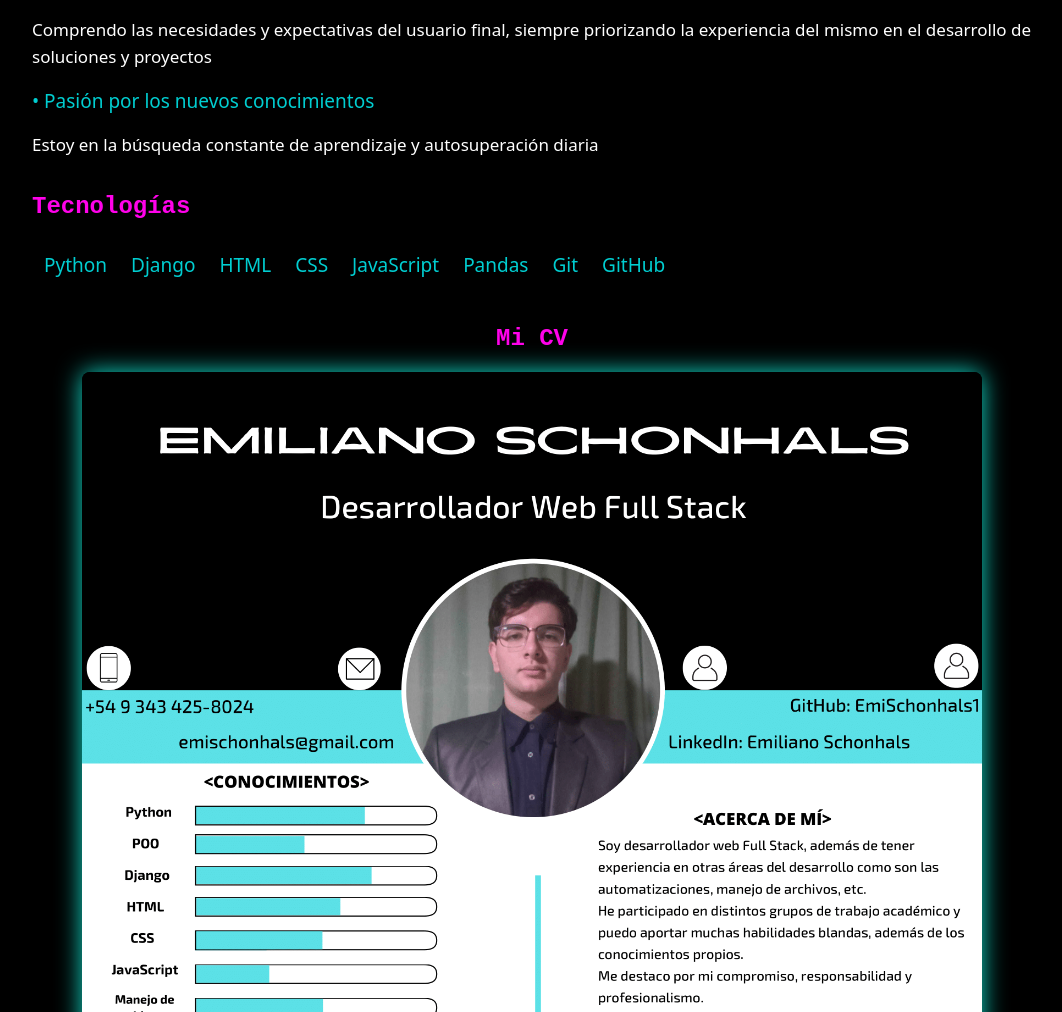
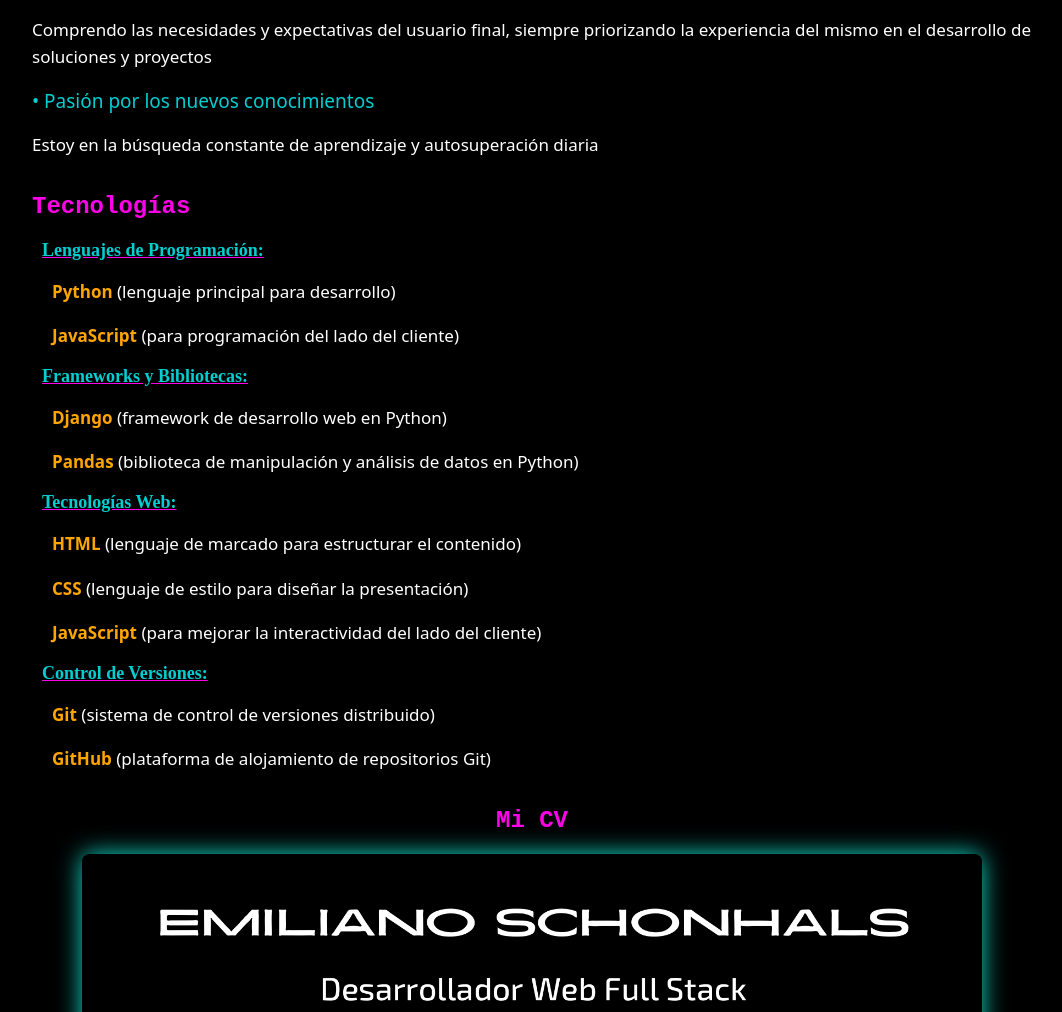
Before and after one commit to EmiSchonhals1/Mi-Portfolio-Web, a Django app: page / in a window 1280 px wide. Shown: the part 2203-3215 px from the top of the page, without its empty margins (108-1170 px from the left). Run offline with Django 4.2, Linux system fonts and the light colour scheme.

Commit message:
modificación de tecnologías

```diff
--- a/projects/templates/index.html
+++ b/projects/templates/index.html
@@ -91,7 +91,12 @@
 
         /* Estilos del párrafo h6 */
         h6 {
-            color: #e0ffff;
+            color: #00ced1;
+            font-size: 18px;
+            font-family: coursive;
+            text-align: left;
+            margin: 10px;
+            text-decoration: underline #ff02ea;
         }
 
         /* Estilos generales del párrafo */
@@ -367,6 +372,12 @@
             right: 0;
         }
 
+        /*etiquetas p de tecnologias*/
+        #tecnologias p {
+            color: rgb(255, 255, 255); /* Color de texto azul */
+            margin-left: 20px; /* Espaciado a la izquierda para simular una lista */
+        }
+
 
 
     </style>
@@ -488,7 +499,7 @@
 
         <section id="tecnologias">
             <h2>  Tecnologías  </h2>
-            <ul class="technologies">
+            <!--<ul class="technologies">
                 <li>Python</li>
                 <li>Django</li>
                 <li>HTML</li>
@@ -497,7 +508,27 @@
                 <li>Pandas</li>
                 <li>Git</li>
                 <li>GitHub</li>
-            </ul>
+            </ul> -->
+
+            <h6>Lenguajes de Programación:</h6>
+            <p>Python (lenguaje principal para desarrollo)</p>
+            <p>JavaScript (para programación del lado del cliente)</p>
+
+            <h6>Frameworks y Bibliotecas:</h6>
+            <p>Django (framework de desarrollo web en Python)</p>
+            <p>Pandas (biblioteca de manipulación y análisis de datos en Python)</p>
+
+            <h6>Tecnologías Web:</h6>
+            <p>HTML (lenguaje de marcado para estructurar el contenido)</p>
+            <p>CSS (lenguaje de estilo para diseñar la presentación)</p>
+            <p>JavaScript (para mejorar la interactividad del lado del cliente)</p>
+
+            <h6>Control de Versiones:</h6>
+            <p>Git (sistema de control de versiones distribuido)</p>
+            <p>GitHub (plataforma de alojamiento de repositorios Git)</p>
+
+
+
         </section>
 
         <section class="cv-section" id="mi-cv">
@@ -606,5 +637,17 @@
 });
     </script>
 
+<script>
+    // Función para resaltar la primera palabra de cada párrafo
+    document.addEventListener('DOMContentLoaded', function() {
+        var paragraphs = document.querySelectorAll('#tecnologias p');
+        paragraphs.forEach(function(paragraph) {
+            var words = paragraph.textContent.split(' ');
+            var firstWord = words.shift(); // Obtener la primera palabra
+            paragraph.innerHTML = `<span style="color: orange; font-weight: bold;">${firstWord}</span> ${words.join(' ')}`;
+        });
+    });
+</script>
+
 </body>
 </html>
```
